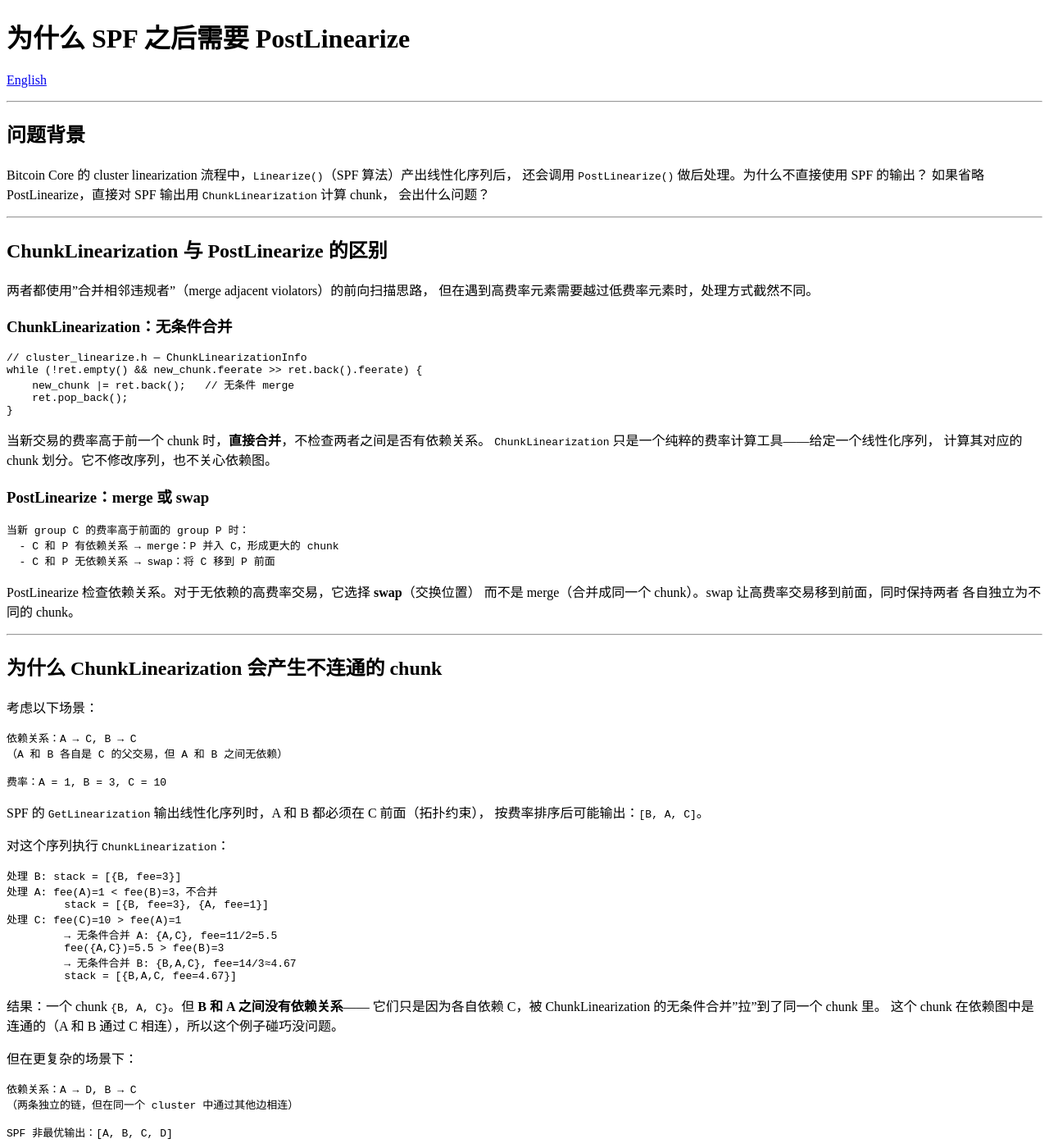
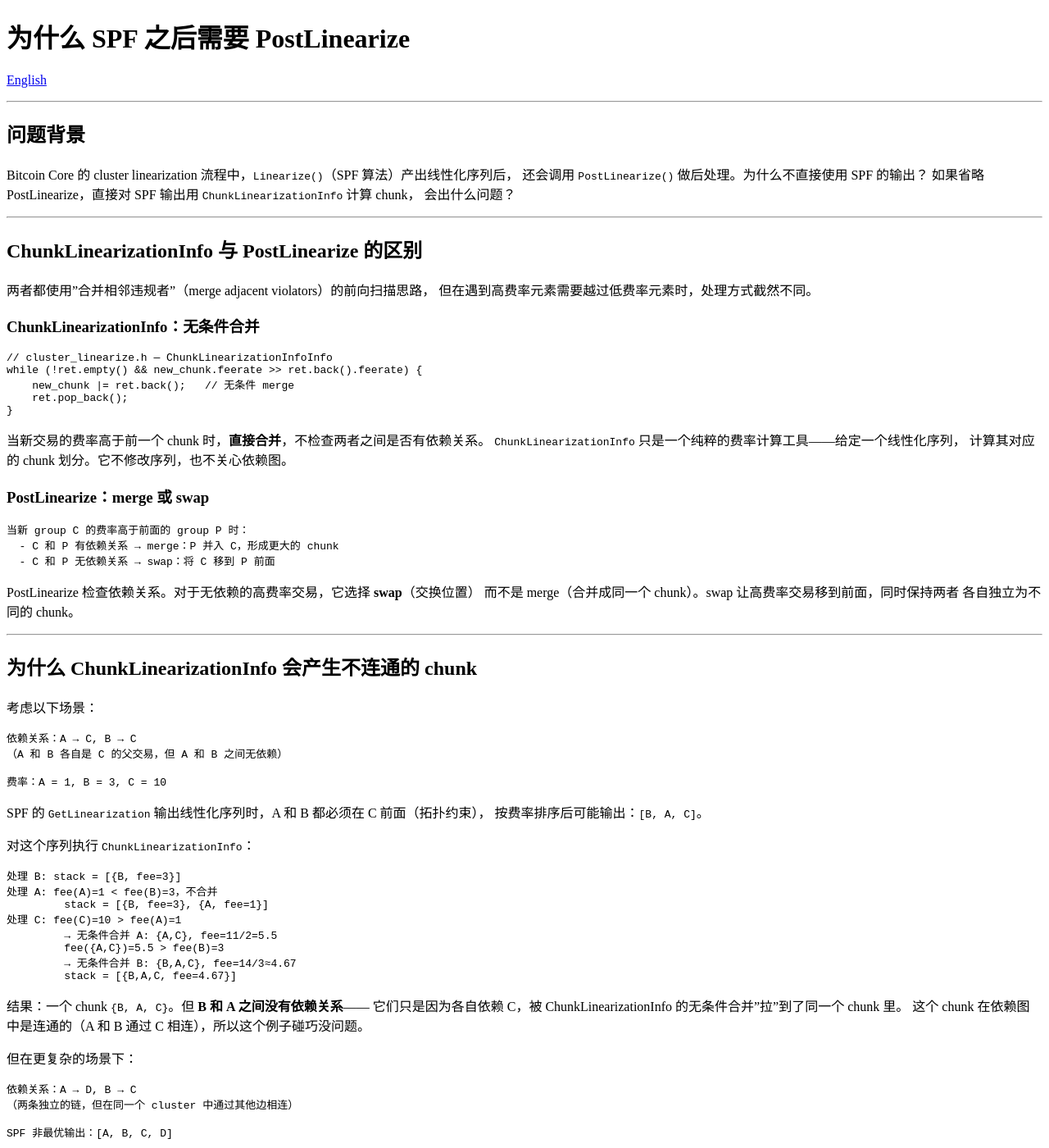
Before and after one commit to HowHsu/thinking-in-bitcoin, a Jekyll site: the page built from articles/why-postlinearize.zh.md, in a window 1280 px wide and 1400 px high. Shown: the whole window at 82% size. Built offline with Jekyll 4.4.1, drawn with Linux system fonts in a browser that asks for light colours; our own code applies the rules of GitHub Pages for plain Markdown files; some of the changed text lies outside the part shown.

Commit message:
update: ChunkLinearization -> ChunkLinearizationInfo

````diff
--- a/articles/why-postlinearize.zh.md
+++ b/articles/why-postlinearize.zh.md
@@ -8,20 +8,20 @@
 
 Bitcoin Core 的 cluster linearization 流程中，`Linearize()`（SPF 算法）产出线性化序列后，
 还会调用 `PostLinearize()` 做后处理。为什么不直接使用 SPF 的输出？
-如果省略 PostLinearize，直接对 SPF 输出用 `ChunkLinearization` 计算 chunk，
+如果省略 PostLinearize，直接对 SPF 输出用 `ChunkLinearizationInfo` 计算 chunk，
 会出什么问题？
 
 ---
 
-## ChunkLinearization 与 PostLinearize 的区别
+## ChunkLinearizationInfo 与 PostLinearize 的区别
 
 两者都使用"合并相邻违规者"（merge adjacent violators）的前向扫描思路，
 但在遇到高费率元素需要越过低费率元素时，处理方式截然不同。
 
-### ChunkLinearization：无条件合并
+### ChunkLinearizationInfo：无条件合并
 
 ```cpp
-// cluster_linearize.h — ChunkLinearizationInfo
+// cluster_linearize.h — ChunkLinearizationInfoInfo
 while (!ret.empty() && new_chunk.feerate >> ret.back().feerate) {
     new_chunk |= ret.back();   // 无条件 merge
     ret.pop_back();
@@ -29,7 +29,7 @@
 ```
 
 当新交易的费率高于前一个 chunk 时，**直接合并**，不检查两者之间是否有依赖关系。
-`ChunkLinearization` 只是一个纯粹的费率计算工具——给定一个线性化序列，
+`ChunkLinearizationInfo` 只是一个纯粹的费率计算工具——给定一个线性化序列，
 计算其对应的 chunk 划分。它不修改序列，也不关心依赖图。
 
 ### PostLinearize：merge 或 swap
@@ -46,7 +46,7 @@
 
 ---
 
-## 为什么 ChunkLinearization 会产生不连通的 chunk
+## 为什么 ChunkLinearizationInfo 会产生不连通的 chunk
 
 考虑以下场景：
 
@@ -60,7 +60,7 @@
 SPF 的 `GetLinearization` 输出线性化序列时，A 和 B 都必须在 C 前面（拓扑约束），
 按费率排序后可能输出：`[B, A, C]`。
 
-对这个序列执行 `ChunkLinearization`：
+对这个序列执行 `ChunkLinearizationInfo`：
 
 ```
 处理 B: stack = [{B, fee=3}]
@@ -74,7 +74,7 @@
 ```
 
 结果：一个 chunk `{B, A, C}`。但 **B 和 A 之间没有依赖关系**——
-它们只是因为各自依赖 C，被 ChunkLinearization 的无条件合并"拉"到了同一个 chunk 里。
+它们只是因为各自依赖 C，被 ChunkLinearizationInfo 的无条件合并"拉"到了同一个 chunk 里。
 这个 chunk 在依赖图中是连通的（A 和 B 通过 C 相连），所以这个例子碰巧没问题。
 
 但在更复杂的场景下：
@@ -142,7 +142,7 @@
 2. **后续需要 `PostLinearize` 修改序列**，SPF 内部的 chunk 划分不再适用。
    特别是 SPF 因迭代预算耗尽而提前终止时，输出的线性化可能不是最优的，
    `GetLinearization` 按拓扑序 + 费率排列 chunk，但由于 chunk 划分本身不够好，
-   输出序列经 `ChunkLinearization` 重新计算后可能产生与 SPF 内部不同的 chunk 边界。
+   输出序列经 `ChunkLinearizationInfo` 重新计算后可能产生与 SPF 内部不同的 chunk 边界。
 
 因此 SPF 选择只输出线性化序列，把连通性保证交给 PostLinearize——
 这是一个分层设计：SPF 专注费率图优化，PostLinearize 负责连通性修复。
@@ -195,8 +195,8 @@
 1. **唯一的拓扑序**：链式 cluster 中每个交易的祖先集大小唯一（{1,...,N}），
    拓扑序完全确定，没有排序歧义
 2. **连通性天然满足**：链中每对相邻交易都有依赖，任何连续子序列都是连通的
-3. **ChunkLinearization 等价于 PostLinearize**：链中不存在无依赖的相邻交易对，
-   所以 PostLinearize 的 swap 分支永远不会触发，merge 行为与 ChunkLinearization 完全一致
+3. **ChunkLinearizationInfo 等价于 PostLinearize**：链中不存在无依赖的相邻交易对，
+   所以 PostLinearize 的 swap 分支永远不会触发，merge 行为与 ChunkLinearizationInfo 完全一致
 
 ---
 
````
Also changed, not shown: articles/chain-cluster-optimization.en.md (+1 -1 lines), articles/chain-cluster-optimization.zh.md (+1 -1 lines), articles/why-postlinearize.en.md (+11 -11 lines).
